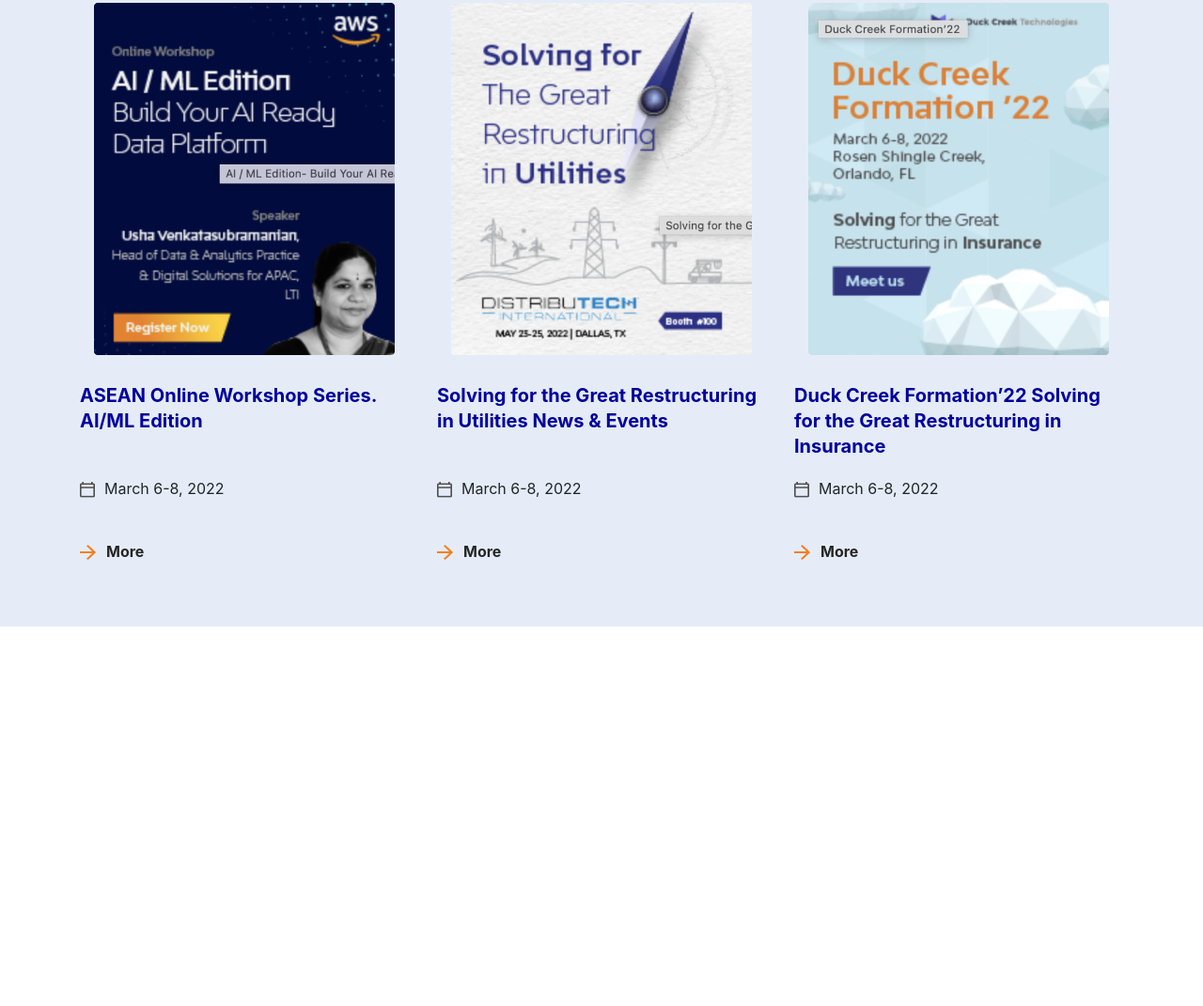
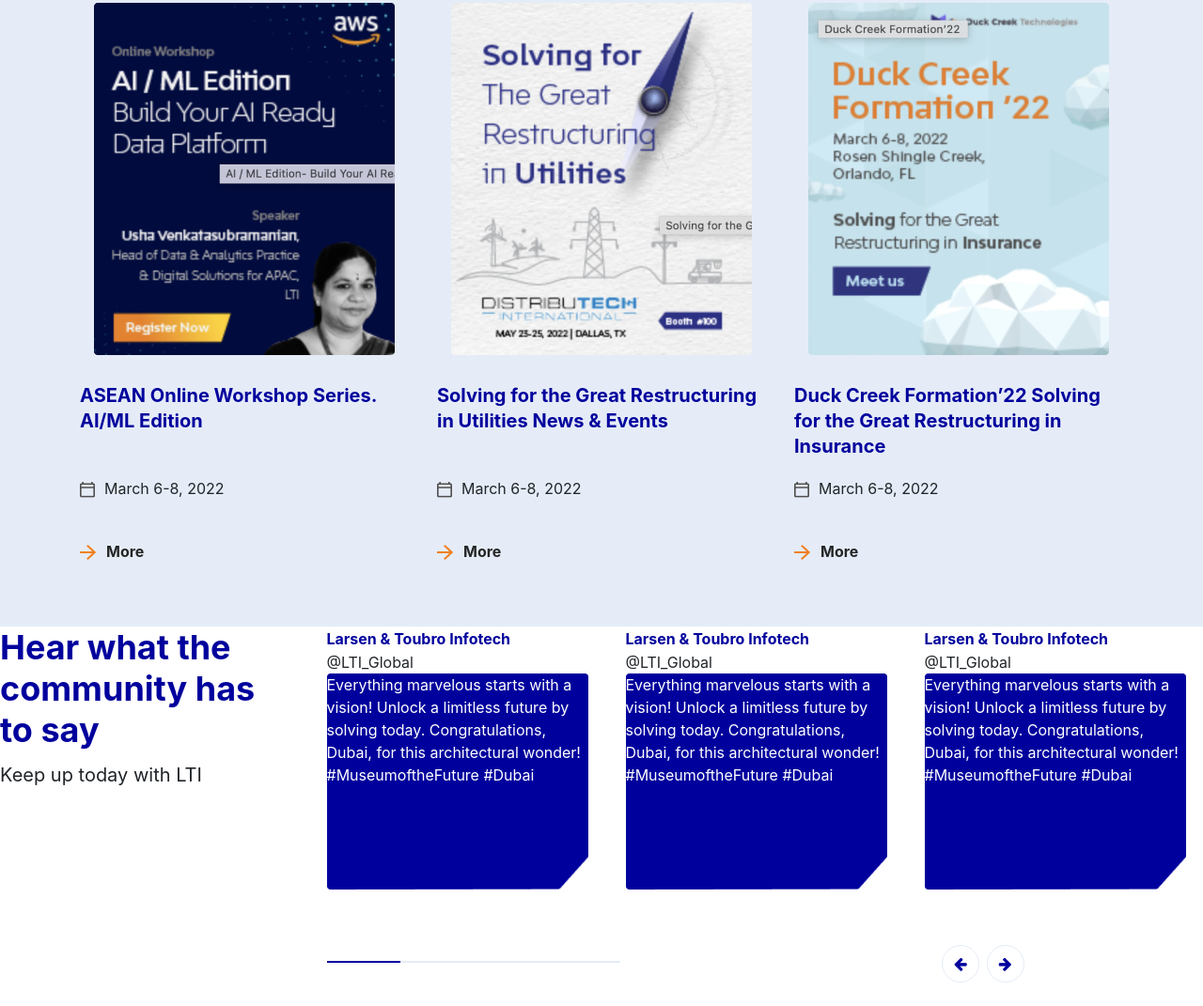
Before and after one commit to ShivaniLalWeb/shivani_lti, a plain HTML site: page index.html in a window 1280 px wide. Shown: the part 6293-7364 px from the top of the page at 94% size. Before the commit the page ends 6960 px from the top, so only its background shows below. Drawn offline with nearby package versions, Linux system fonts and the light colour scheme.

Commit message:
last section created

```diff
--- a/assets/scss/common.scss
+++ b/assets/scss/common.scss
@@ -78,3 +78,11 @@
     }
 
 }
+
+.comm-item {
+    margin: 0 20px;
+}
+
+.community_body img {
+    width: 100%;
+}
--- a/assets/scss/individual/ourServices.scss
+++ b/assets/scss/individual/ourServices.scss
@@ -249,6 +249,7 @@
     max-width: 1288px;
     margin: 0 auto;
     width: 100%;
+    padding: 86px 0;
 
     .feeback_container {
         h2 {
@@ -289,6 +290,7 @@
                         position: absolute;
                         top: 0;
                         left: 0;
+                        padding: 20px
 
                         h3 {
                             font-weight: 400;
--- a/assets/scss/main.scss
+++ b/assets/scss/main.scss
@@ -30,3 +30,47 @@ ul,li,h1,h2,h3,h4,h5,h6,p,img {
     border-radius: 20px;
     border: 3px solid transparent;
   }
+
+
+  .community_carousel ul.slick-dots button {
+    display: none;
+}
+
+.community_carousel .slick-dots li {
+    background: #E5ECF7;
+    width: 78px;
+    height: 2px;
+    display: inline-block;
+}
+
+.community_carousel .slick-dots li.slick-active {
+    background: #00009D;
+}
+
+.community_carousel .slick-arrow {
+    bottom: -4%;
+    position: absolute;
+    color: #00009D;
+    border: 1px solid #E5ECF7;
+    border-radius: 50%;
+    width: 40px;
+    height: 40px;
+    display: flex;
+    justify-content: center;
+    align-items: center;
+}
+
+.community_carousel {
+    margin-bottom: 40px;
+}
+.left-arrow {
+    right: 25%;
+}
+
+.right-arrow {
+    right: 20%;
+}
+.community_carousel ul.slick-dots {
+    display: inline-block;
+    margin: 60px 20px 0;
+}
--- a/index.html
+++ b/index.html
@@ -387,7 +387,7 @@
         </div>
     </section>
     <!-- Community -->
-    <!-- <section class="community_section">
+    <section class="community_section">
         <div class="row">
             <div class="col-md-3">
                 <div class="feeback_container">
@@ -464,7 +464,7 @@
 
             </div>
         </div>
-    </section> -->
+    </section>
 </body>
 <script src="https://cdn.jsdelivr.net/npm/jquery@3.6.1/dist/jquery.slim.min.js"></script>
 <script src="https://cdn.jsdelivr.net/npm/popper.js@1.16.1/dist/umd/popper.min.js"></script>
--- a/main.js
+++ b/main.js
@@ -2,8 +2,8 @@ $(document).ready(function(){
 
 $('.variable-width').slick({
     dots: true,
-    prevArrow: '<i class="fa fa-arrow-left">',
-    nextArrow: '<i class="fa fa-arrow-right">',
+    prevArrow: '<i class="fa fa-arrow-left left-arrow">',
+    nextArrow: '<i class="fa fa-arrow-right right-arrow">',
     infinite: true,
     speed: 300,
     slidesToShow: 3,
```
Also changed, not shown: assets/scss/common.css, assets/scss/individual/ourServices.css, assets/scss/main.css, 3 other files.
